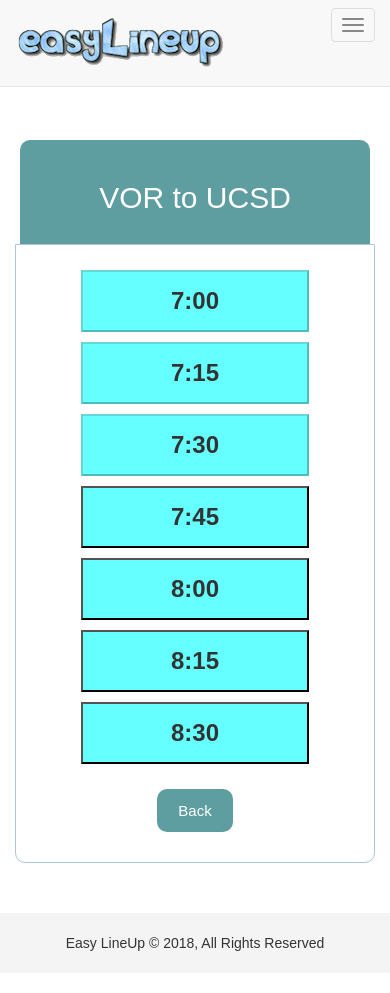
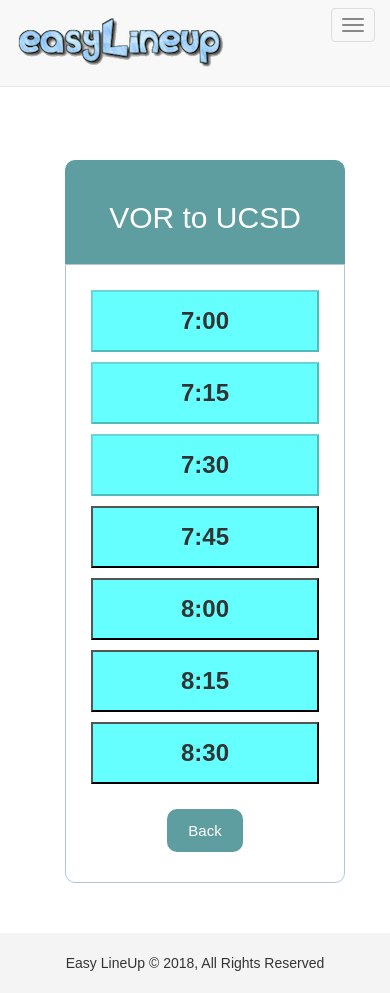
Before and after one commit to alankuo/EasyLineUp, a plain HTML site: page timeslot.html in a window 390 px wide. Drawn offline with Linux system fonts and the light colour scheme.

Commit message:
timeslot style fix

```diff
--- a/css/style.css
+++ b/css/style.css
@@ -79,18 +79,7 @@ body h1{
 }
 
 .header {
-	margin: 50px auto 0px;
-	color: white;
-	background: #5F9EA0;
-	text-align: center;
-	border: 1px solid #5F9EA0;
-	border-bottom: none;
-	border-radius: 10px 10px 0px 0px;
-	padding: 20px;
-}
-
-.header2 {
-	margin: 50px auto 0px;
+	margin: 70px auto 0px;
 	color: white;
 	background: #5F9EA0;
 	text-align: center;
@@ -175,7 +164,12 @@ footer{
 	font:bold 24px Arial, Helvetica, sans-serif;
 }
 
-.time ul.schedule button {
+.time{
+	width:350px;
+	margin: 0 400px;
+}
+
+.address ul.schedule button {
 	margin: 5px;
 	width:228px;
 	background: #66ffff;
@@ -350,14 +344,6 @@ p{
 	float: left;
 }
 
-/* .container{
-		height: auto;
-		width: 600px;
-		margin:0 auto;
-		border-radius: 15px;
-		position: relative;
-} */
-
 .navi{
 	height: 100px;
 	padding-top: 20px;
@@ -386,7 +372,6 @@ p{
 	margin: 10px auto;
 	display: inline-block;
 }
-
 
 .user_queue .box-right .icon,.user_queue .box-right .msg{
 	float: right;
@@ -417,7 +402,6 @@ p{
 
     background-color: #92e749;
 }
-
 
 /*icon*/
 .user_queue li .icon{
@@ -496,7 +480,7 @@ p{
 		width:100%;
 	}
 
-	.chatroom{
+	.time, .chatroom{
 		width:300px;
 		margin-left: 20px;
 	}
@@ -515,7 +499,7 @@ p{
 }
 
 @media only screen and (min-width:376px) and (max-width:550px){
-	.chatroom{
+	.time, .chatroom{
 		margin-left: 50px;
 		width: 280px;
 	}
@@ -525,6 +509,11 @@ p{
 }
 
 @media only screen and (min-width:550px) and (max-width:730px){
+	.time{
+		margin-left: 150px;
+		width: 350px;
+	}
+
 	.chatroom h1{
 		font-size: 26px;
 	}
@@ -589,6 +578,11 @@ p{
 }
 
 @media only screen and (min-width:730px) and (max-width: 1200px){
+	.time{
+		margin-left: 200px;
+		width: 350px;
+	}
+
 	.chatroom{
 		width:300px;
 		margin-left: 50px;
--- a/timeslot.html
+++ b/timeslot.html
@@ -35,10 +35,11 @@
 		</div>
 	</nav>
 	<div class="container">
-	  <div class="header" style="width:350px">
+		<div class="time">
+		  <div class="header">
 		  	<h1>VOR to UCSD</h1>
 		  </div>
-	  <div class="time address">
+		  <div class="address">
 		    <ul class="schedule">
 		      <li><button type = "button" disabled>7:00</button></li>
 		      <li><button type = "button" disabled>7:15</button></li>
@@ -51,6 +52,7 @@
 				<a href="index.html" class="btn">Back</a>
 		  </div>
 		</div>
+	</div>
 
 	<footer>
 		<p>Easy LineUp &copy; 2018, All Rights Reserved</p>
```
Also changed, not shown: chatroom.html (+3 -3 lines). Lines whose indentation alone changed are shown as unchanged.
